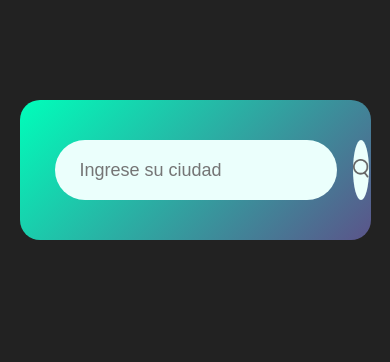
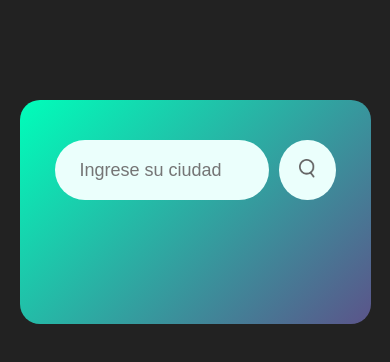
Before and after one commit to CB2104/climaTest, a plain HTML site: page src/index.html in a window 390 px wide. Drawn offline with Linux system fonts and the light colour scheme.

Commit message:
Responsive-update
Actualizacion del modo responsive para la app del clima

```diff
--- a/src/styles.css
+++ b/src/styles.css
@@ -78,7 +78,7 @@ body{
     width: 40px;
     margin-right: 10px;
 }
-.humidity, wind{
+.humidity, .wind{
     font-size: 28px;
     margin-top: -6px;
 }
@@ -94,3 +94,31 @@ body{
     font-weight: bolder;
     display: none;
 }
+/* ----------- Responsive para pantallas pequeñas ----------- */
+@media (max-width: 600px) {
+
+    .search {
+        flex-direction: between;
+        align-items: flex-end;
+    }
+
+    .search input {
+        margin-right: 10px;
+        margin-bottom: 10vh;
+        width: 70%;
+    }
+    .search button {
+        margin-right: 0;
+        margin-bottom: 10vh;
+        width: 20%;
+    }
+    .col img{
+        width: 30px;
+        margin-right: 10px;
+    }
+    .col p{
+        font-size: 15px;
+    }
+
+
+}
```
